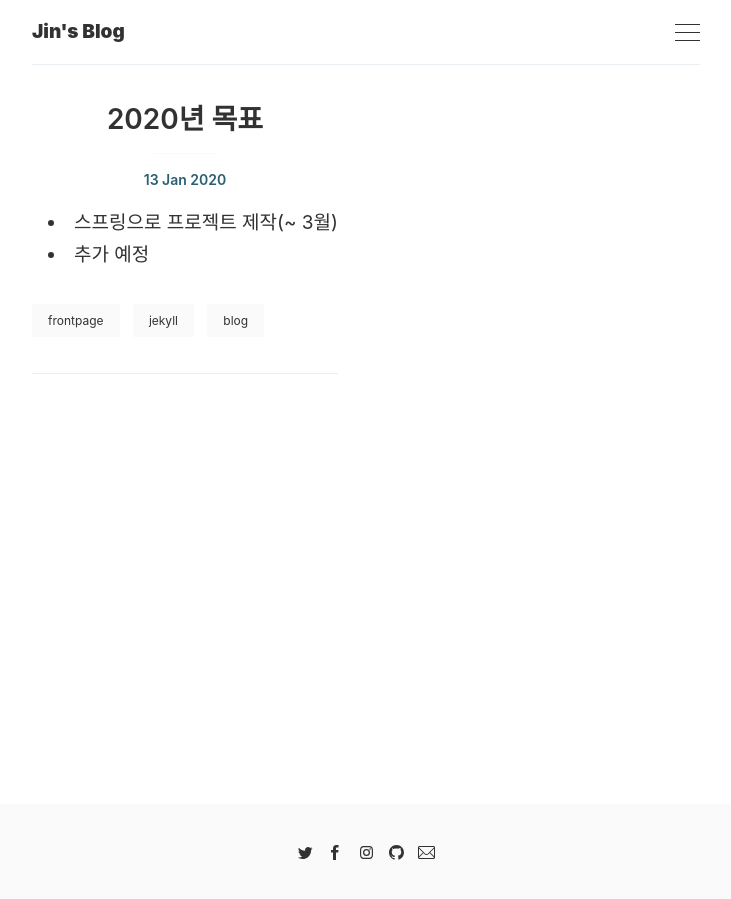
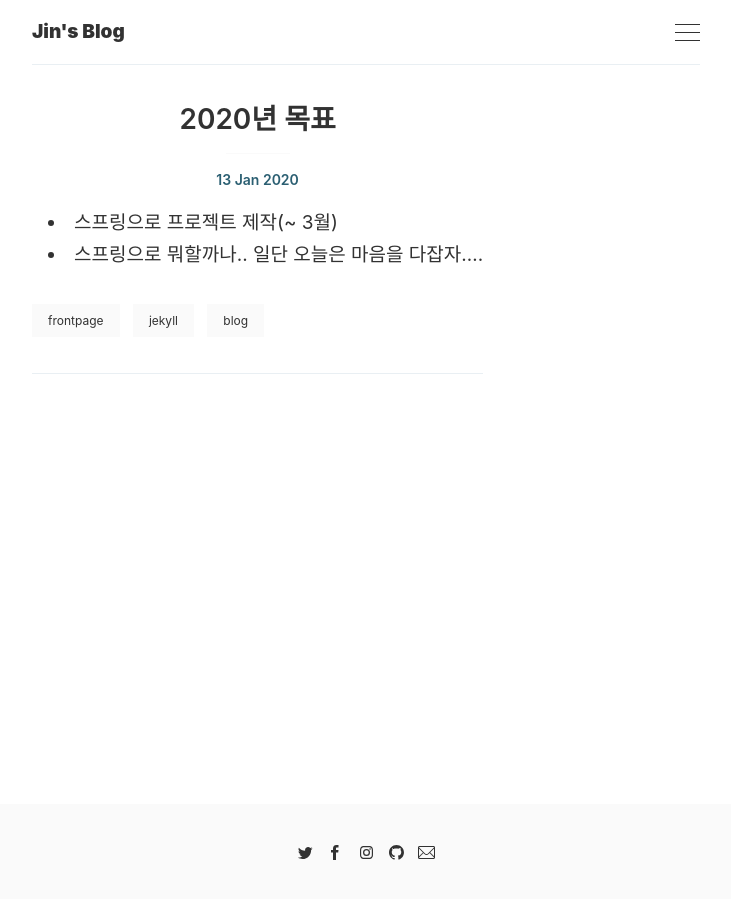
Before and after one commit to dev-jsoh/dev-jsoh.github.io, a Jekyll site: the page built from _posts/2020-01-13-사이드프로젝트.md, in a window 1280 px wide. Shown: the whole page, without its empty margins (274-1005 px from the left). Built offline with Jekyll 4.4.1, drawn with Linux system fonts in a browser that asks for light colours; comment, search, counter and statistics services are not loaded.

Commit message:
Today is holiday

```diff
--- a/_posts/2020-01-13-사이드프로젝트.md
+++ b/_posts/2020-01-13-사이드프로젝트.md
@@ -7,4 +7,4 @@ comments: true
 ---
 
 * 스프링으로 프로젝트 제작(~ 3월)
-* 추가 예정
+* 스프링으로 뭐할까나.. 일단 오늘은 마음을 다잡자....
```
